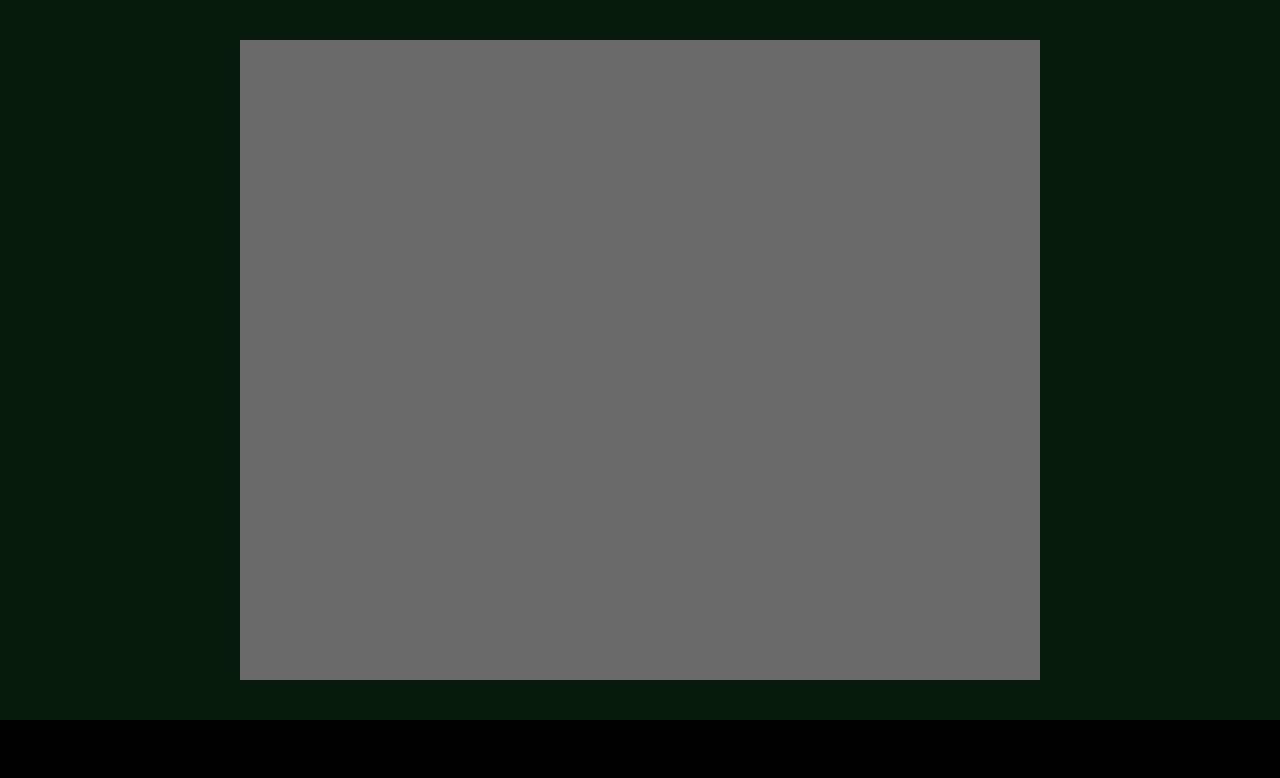
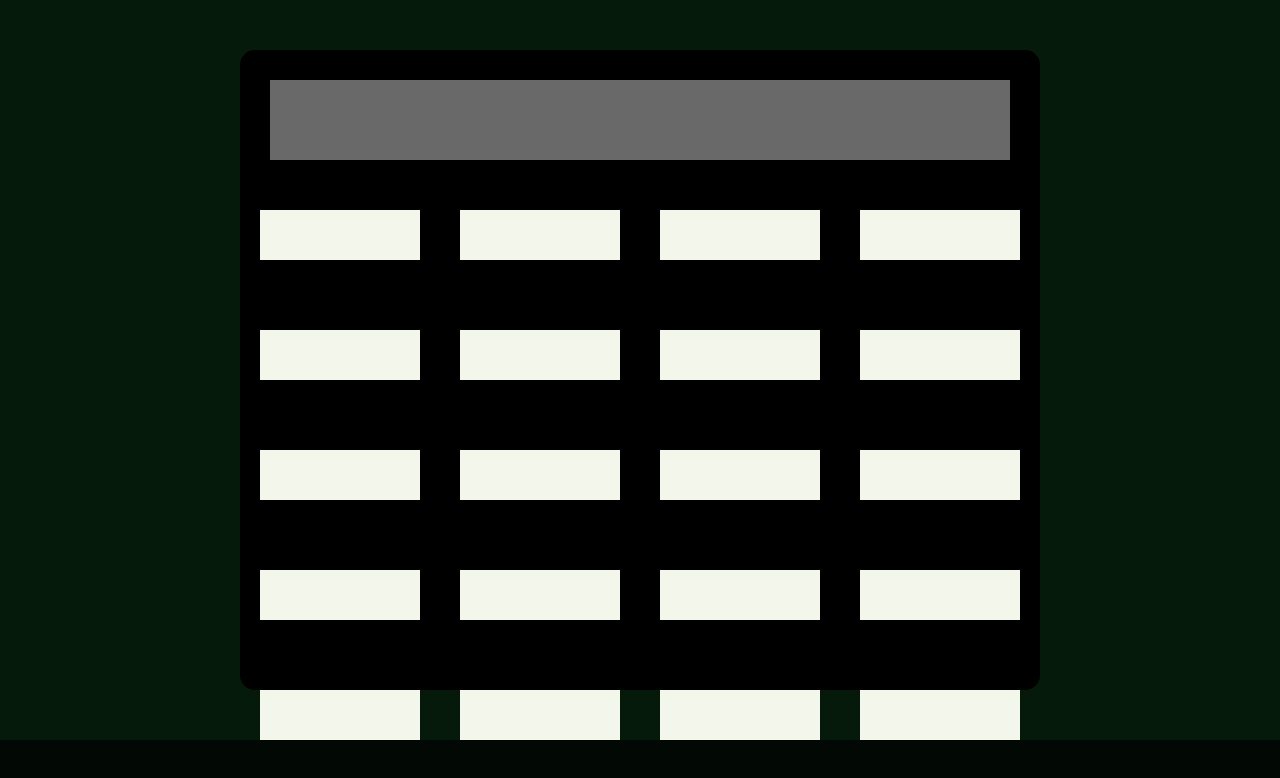
Before and after one commit to ConorMacFadden/odinProject-Calculator, a plain HTML site: page index.html in a window 1280 px wide. Drawn offline with Linux system fonts and the light colour scheme.

Commit message:
Add button grid built from array.

```diff
--- a/javascrypt.js
+++ b/javascrypt.js
@@ -30,3 +30,21 @@ function operate(num1, num2, operator) {
             return divide(num1, num2);
     }
 }
+
+const buttons = [
+   'Clr','/', '*', '-',
+    '7', '8', '9', '+',
+    '4', '5', '6', 'e',
+    '1', '2', '3', '=',
+    '0', 'e', '.', 'e'
+]
+
+const buttonFrame = document.querySelector('.buttonFrame');
+
+buttons.forEach(element => createKey(element));
+
+function createKey(keyText) {
+    newButton = document.createElement('div');
+    newButton.classList.add('key');
+    buttonFrame.appendChild(newButton);
+}
--- a/style.css
+++ b/style.css
@@ -19,10 +19,33 @@ body {
     flex: 1 1 atuo;
     height: 80vh;
     width:800px;
+    background-color: black;
+    border-radius: 15px;
+}
+
+.screenFrame {
+    flex: 1 1 atuo;
+    height: 10vh;
+    margin: 30px;
     background-color: dimgray;
 }
 
 .footer {
-    flex: 0 0 10vh;
-    background-color: black;
+    flex: 0 0 60px;
+    background-color: #020804;
 }
+
+.buttonFrame {
+    display: flex;
+    height: 600px;
+    flex-direction: row;
+    flex-wrap: wrap;
+}
+
+.key {
+    margin: 2.5%;
+    flex: 0 0 20%;
+    background-color: rgb(243, 246, 234);
+    height: 50px;
+    width: 50px;
+}
```
